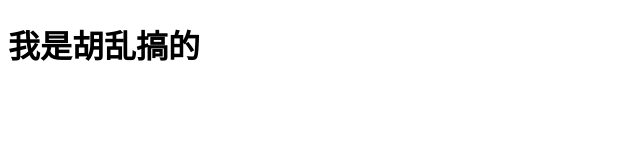
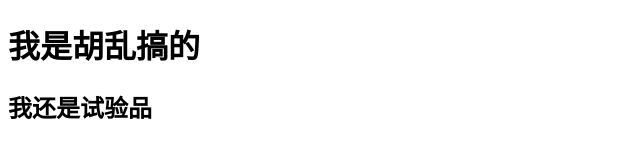
Before and after one commit to qlypupil/qlypupil.github.io, a plain HTML site: page index.html in a window 1280 px wide. Shown: the whole page, without its empty margins (0-640 px from the left). Drawn offline with Linux system fonts and the light colour scheme.

Commit message:
是
实验

```diff
--- a/index.html
+++ b/index.html
@@ -6,5 +6,6 @@
 </head>
 <body>
 	<h1>我是胡乱搞的</h1>
+	<h2>我还是试验品</h2>
 </body>
 </html>
```
